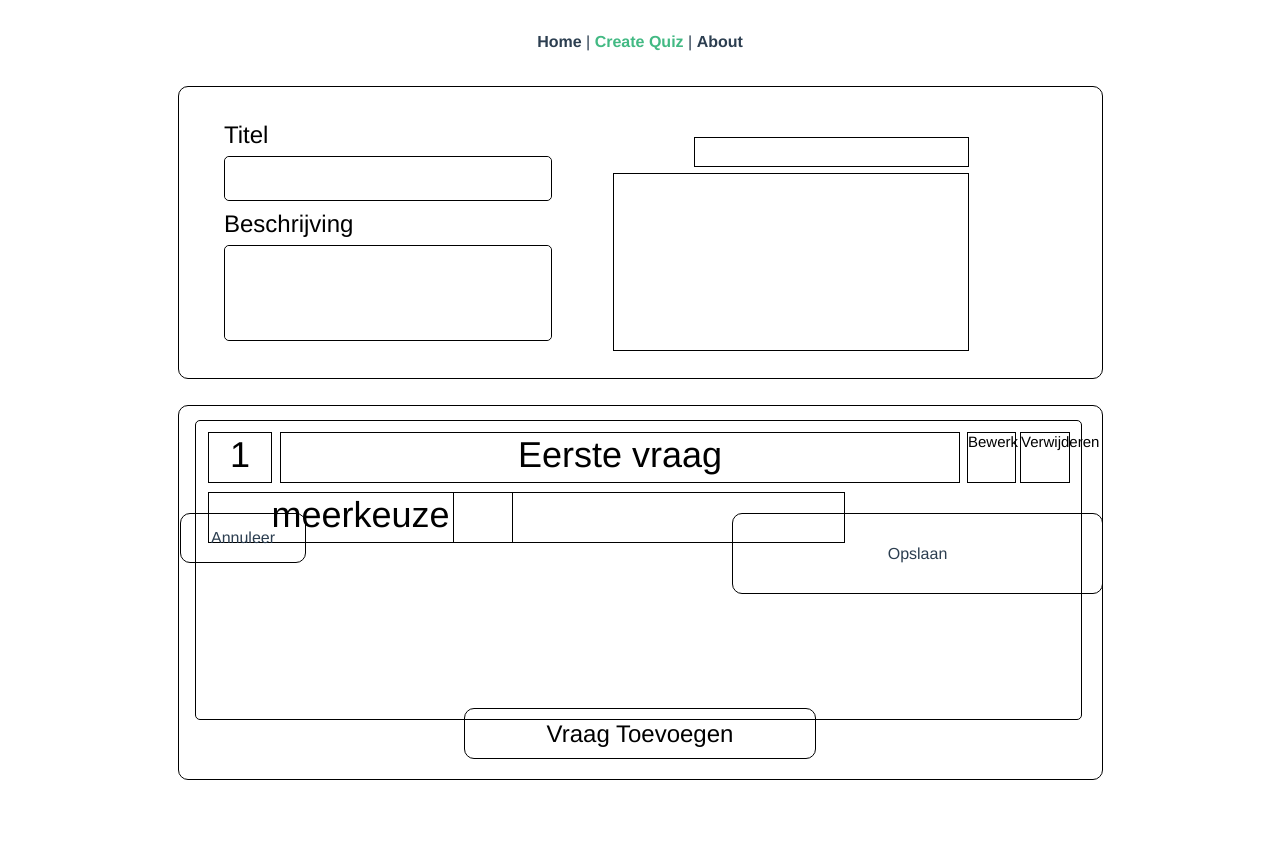
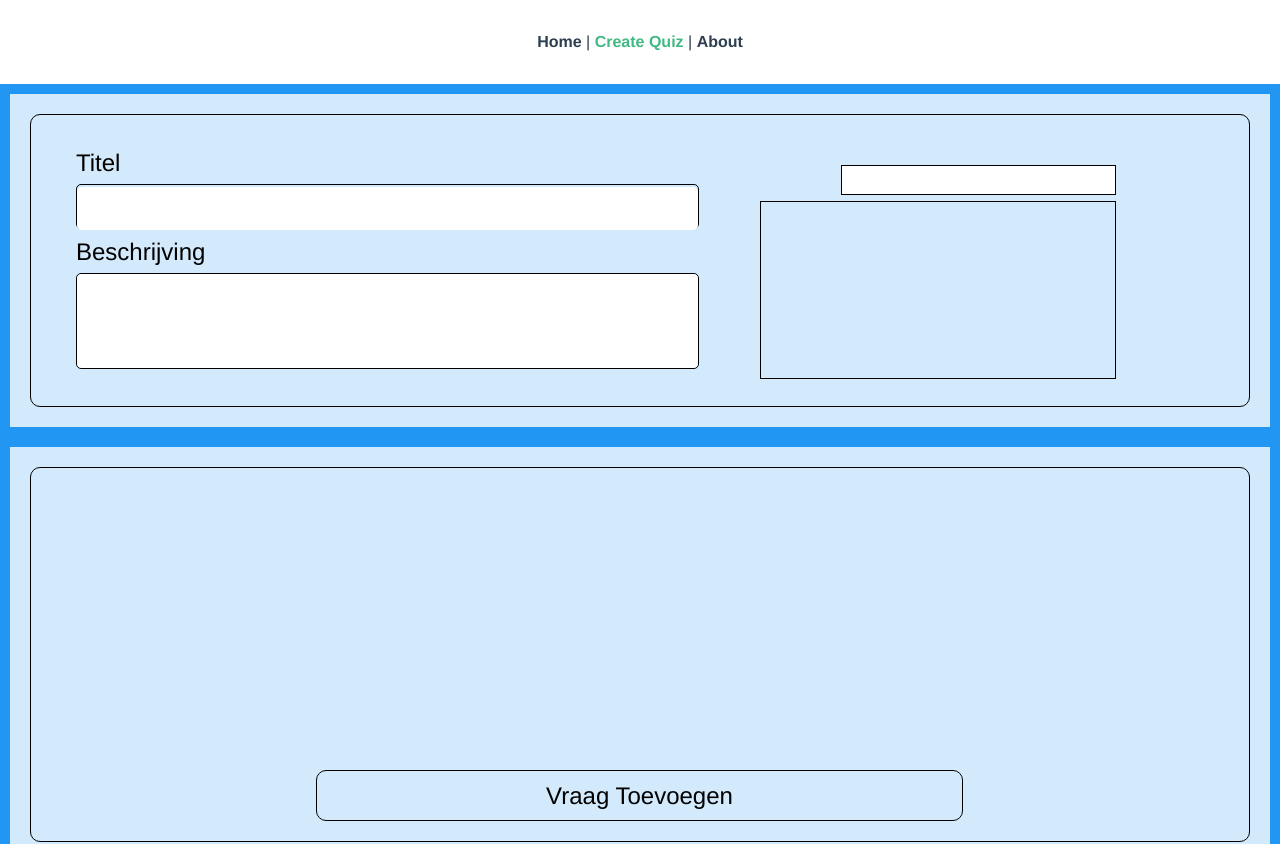
Before and after one commit to TeunSpithoven/thinku, a Vue app: page /createQuiz in a window 1280 px wide. Shown: the top 844 px of the page. Before the commit the page ends 800 px from the top, so only its background shows below. Built offline with nearby package versions, Linux system fonts and the light colour scheme.

Commit message:
create quiz in css grid

```diff
--- /dev/null
+++ b/src/components/question/QuestionList.vue
@@ -0,0 +1,79 @@
+<template>
+  <ul id="questionList">
+    <li v-for="q in questions" :key="q.question">
+      <QuestionCard
+        :question="q.question"
+        :type="q.type"
+        :answers="q.answers"
+        :number="q.number"
+      ></QuestionCard>
+    </li>
+
+    <div class="vraagToevoegenContainer">
+      <button class="vraagToevoegen">Vraag Toevoegen</button>
+    </div>
+  </ul>
+</template>
+
+<script>
+import QuestionCard from "@/components/question/QuestionCard.vue";
+
+export default {
+  name: "QuestionList",
+  components: {
+    QuestionCard,
+  },
+  data() {
+    return {
+        questions: this.$store.state.questions,
+    }
+  },
+};
+</script>
+
+<style scoped>
+#questionList {
+  overflow: auto;
+  box-sizing: border-box;
+
+  position: relative;
+  min-height: 375px;
+  /* left: 178px;
+  right: 10%;
+  top: 405px; */
+
+  border: 1px solid #000000;
+  border-radius: 10px;
+}
+.vraagToevoegenContainer {
+  box-sizing: border-box;
+
+  position: absolute;
+  height: 51px;
+  left: 285px;
+  right: 286px;
+  bottom: 20px;
+
+  border: 1px solid #000000;
+  border-radius: 10px;
+}
+
+.vraagToevoegen {
+  position: absolute;
+  width: 100%;
+  left: 0px;
+  right: 0px;
+  top: 4.62%;
+  bottom: 4.62%;
+
+  /* font-family: "Inter"; */
+  /* font-style */
+  font-weight: 400;
+  font-size: 24px;
+  line-height: 29px;
+  align-items: center;
+  text-align: center;
+
+  color: #000000;
+}
+</style>
--- a/src/components/quiz/CreateQuiz.vue
+++ b/src/components/quiz/CreateQuiz.vue
@@ -1,20 +1,13 @@
 <template>
-  <div>
+  <div id="createQuiz" class="gridContainer">
+    <!-- <div class="gridContainer"> -->
+      <div class="grid-item">
         <QuizInfo />
-    <ul id="questionList">
-      <li v-for="q in questions" :key="q.question">
-        <QuestionCard
-          :question="q.question"
-          :type="q.type"
-          :answers="q.answers"
-          :number="q.number"
-        ></QuestionCard>
-      </li>
-
-      <div class="vraagToevoegenContainer">
-        <button class="vraagToevoegen">Vraag Toevoegen</button>
       </div>
-    </ul>
+      <div class="grid-item">
+        <QuestionList />
+      </div>
+      <div class="grid-item">
         <div id="knoppen">
           <button id="annuleerKnop" @click="this.$router.push({ path: '/' })">
             Annuleer
@@ -22,16 +15,19 @@
           <button id="opslaanKnop" @click="submit()">Opslaan</button>
         </div>
       </div>
+    <!-- </div> -->
+  </div>
 </template>
 
 <script>
 import QuizInfo from "@/components/quiz/QuizInfo.vue";
-import QuestionCard from "@/components/question/QuestionCard.vue";
+import QuestionList from "@/components/question/QuestionList.vue";
+
 export default {
   name: "CreateQuiz",
   components: {
     QuizInfo,
-    QuestionCard,
+    QuestionList,
   },
   data() {
     return {
@@ -59,29 +55,38 @@ export default {
       alert("Opslaan");
     },
   },
+  mounted() {
+    this.$store.state.questions = this.questions;
+  },
 };
 </script>
 
 <style scoped>
-#questionList {
-  overflow: auto;
-  box-sizing: border-box;
+.gridContainer {
+  background-color: #2196f3;
+  display: grid;
+  gap: 10px;
+  padding: 10px;
+}
+.grid-item {
+  background-color: rgba(255, 255, 255, 0.8);
+  text-align: center;
+  padding: 20px;
+  font-size: 30px;
+  grid-column: 1 / 5;
+}
+#createQuiz {
+  display: grid;
+  row-gap: 20px;
+}
 
-  position: absolute;
-  min-height: 375px;
-  left: 178px;
-  right: 177px;
-  top: 405px;
-
-  border: 1px solid #000000;
-  border-radius: 10px;
-}
 #knoppen {
-  position: absolute;
+  /* deze moet naar onder worden geduuwd door questionlist */
+  position: relative;
   height: 114px;
-  left: 178px;
-  right: 177px;
-  top: 509px;
+  /* left: 178px;
+  right: 177px; */
+  /* top: 750px; */
 }
 #annuleerKnop {
   box-sizing: border-box;
@@ -107,35 +112,4 @@ export default {
   border: 1px solid #000000;
   border-radius: 10px;
 }
-.vraagToevoegenContainer {
-  box-sizing: border-box;
-
-  position: absolute;
-  height: 51px;
-  left: 285px;
-  right: 286px;
-  bottom: 20px;
-
-  border: 1px solid #000000;
-  border-radius: 10px;
-}
-
-.vraagToevoegen {
-  position: absolute;
-  width: 100%;
-  left: 0px;
-  right: 0px;
-  top: 4.62%;
-  bottom: 4.62%;
-
-  /* font-family: "Inter"; */
-  /* font-style */
-  font-weight: 400;
-  font-size: 24px;
-  line-height: 29px;
-  align-items: center;
-  text-align: center;
-
-  color: #000000;
-}
 </style>
--- a/src/components/quiz/QuizInfo.vue
+++ b/src/components/quiz/QuizInfo.vue
@@ -51,11 +51,11 @@ export default {
 #quizInfo {
     box-sizing: border-box;
 
-    position: absolute;
+    position: relative;
     height: 293px;
-    left: 178px;
-    right: 177px;
-    top: 86px;
+    /* left: 178px;
+    right: 177px; */
+    /* top: 86px; */
 
     border: 1px solid #000000;
     border-radius: 10px;
--- a/src/store/index.js
+++ b/src/store/index.js
@@ -2,6 +2,7 @@ import { createStore } from 'vuex'
 
 export default createStore({
   state: {
+    questions: [],
     createQuizInfo: {
       userId: -1,
       title: '',
@@ -16,6 +17,9 @@ export default createStore({
       state.title = n.title;
       state.description = n.description;
     },
+    updateQuestions (state, n) {
+      state.questions = n.questions;
+    },
   },
   actions: {
   },
```
Lines whose indentation alone changed are shown as unchanged.
